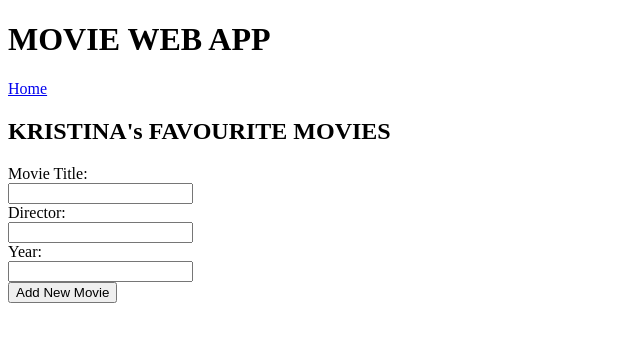
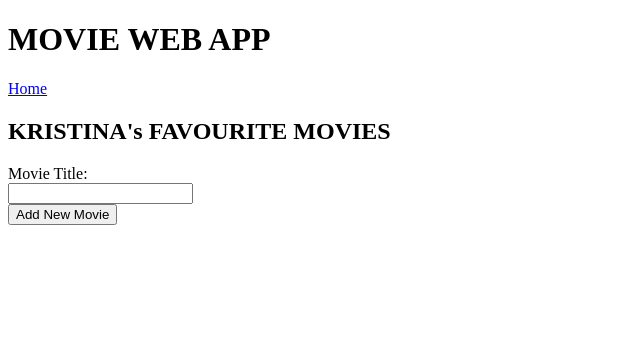
Before and after one commit to kristina-krauberger/MovieWebApp, a Flask app: page /users/2/movies in a window 1280 px wide. Shown: the top 342 px of the page, without its empty margins (0-640 px from the left). Run offline with Flask 3, Linux system fonts and the light colour scheme.

Commit message:
Refined OMDb API fetch in add_favourite_movie (Director & Year) and updated movies.html output.

```diff
--- a/app.py
+++ b/app.py
@@ -47,12 +47,12 @@ def list_favourite_movies(user_id):
 @app.route('/users/<int:user_id>/movies', methods=['POST'])
 def add_favourite_movie(user_id):
     title = request.form['title']
-    director = request.form['director']
-    year = request.form['year']
 
     omdb_url = get_omdb_url(title)
     response = requests.get(omdb_url)
     data = response.json()
+    director = data.get('Director', 'NA/')
+    year = data.get('Year', 'N/A')
     poster_url = data.get('Poster', 'IMAGE N/A')
 
     data_manager.add_movie(title, director, year, poster_url, user_id)
--- a/templates/movies.html
+++ b/templates/movies.html
@@ -5,10 +5,6 @@
 <form action="{{ url_for('add_favourite_movie', user_id=user_id) }}" method="POST">
     <label for="title">Movie Title:</label><br>
     <input type="text" id="title" name="title"><br>
-    <label for="director">Director:</label><br>
-    <input type="text" id="director" name="director"><br>
-    <label for="year">Year:</label><br>
-    <input type="text" id="year" name="year"><br>
     <input type="submit" value="Add New Movie">
 </form>
 
```
Also changed, not shown: data/movies.db.
